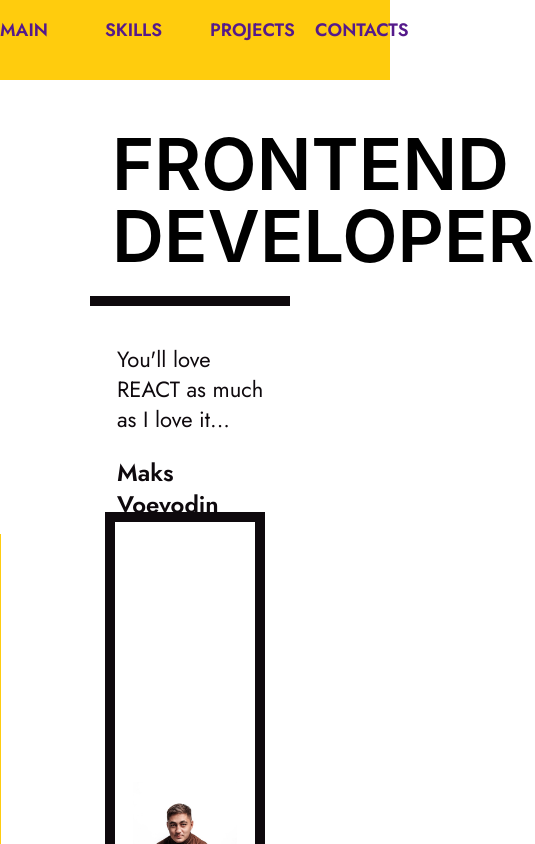
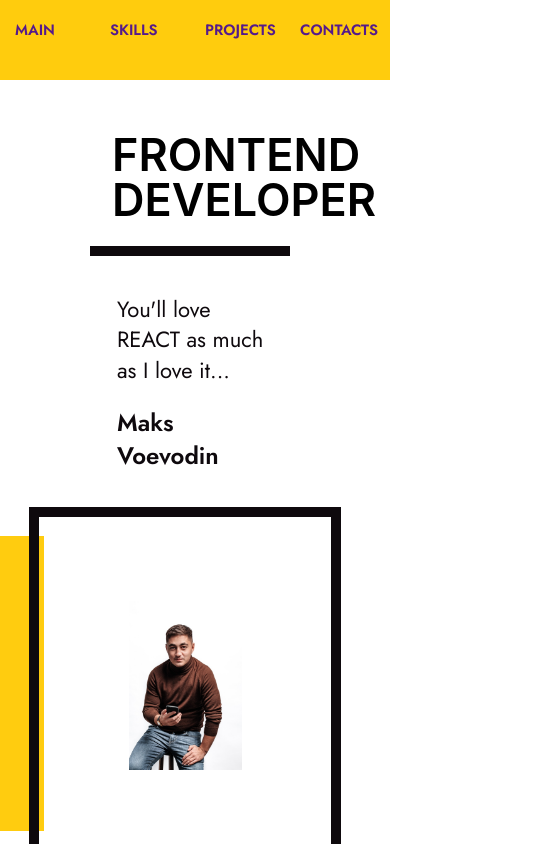
Before and after one commit to seomaks/portfolio-react, a React (Create React App) app: page / in a window 390 px wide. Shown: the top 844 px of the page, 535 px wide, since content can reach past the window. Built offline with nearby package versions, Linux system fonts and the light colour scheme.

Commit message:
First fix of the main block mobile version

```diff
--- a/src/common/components/title/Title.module.scss
+++ b/src/common/components/title/Title.module.scss
@@ -15,6 +15,10 @@
         text-transform: uppercase;
         left: -5px;
         color: $textColor;
+        @media (max-width: 576px) {
+            justify-content: center;
+            font-size: 35px;
+        }
         &:after {
             content: '';
             position: absolute;
--- a/src/common/styles/Container.module.scss
+++ b/src/common/styles/Container.module.scss
@@ -40,6 +40,10 @@ h1 {
     position: relative;
     text-transform: uppercase;
     left: -5px;
+    @media (max-width: 576px) {
+        justify-content: center;
+        font-size: 45px;
+    }
     &:after {
         content: '';
         position: absolute;
--- a/src/main/Main.module.scss
+++ b/src/main/Main.module.scss
@@ -3,9 +3,17 @@
 .mainBlock {
   height: 100vh;
   background-color: $bgColor;
+  display: flex;
+
+  flex-direction: column;
+  justify-content: flex-start;
 
   .lefSide {
     width: 50%;
+    flex-wrap: wrap;
+    @media (max-width: 1200px) {
+      justify-content: center;
+    }
   }
 
     .rightSide {
@@ -18,6 +26,12 @@
       border-radius: 0px; /* Радиус скругления */
       margin-right: 20px;
       z-index: 1;
+      flex-wrap: wrap;
+      @media (max-width: 1200px) {
+        justify-content: center;
+        width: 100%;
+        height: 40%;
+      }
       .photo {
         position: absolute;
         display: flex;
@@ -31,13 +45,16 @@
         background-repeat: no-repeat;
         z-index: 100;
         background-color: $bgColor;
+        @media (max-width: 1200px) {
+          background-size: 40% auto;
+        }
       }
       .rectangle {
         position: absolute;
         z-index: -1;
         background: $primaryColor;
         width: 120%;
-        height: 80%;
+        height: 90%;
         opacity: 0.99;
         float: right;
         left: 50%;
--- a/src/nav/Nav.module.scss
+++ b/src/nav/Nav.module.scss
@@ -9,6 +9,10 @@
     justify-content: space-between;
     @include text($titleFontFamily, 18px, 1.47, 600);
     text-transform: uppercase;
+    @media (max-width: 576px) {
+        justify-content: center;
+        font-size: 15px;
+    }
     a {
         text-decoration: none;
     }
```
Also changed, not shown: src/footer/social-network/SocialNetwork.module.scss (+23 -24 lines), src/main/Main.js (+0 -7 lines).
